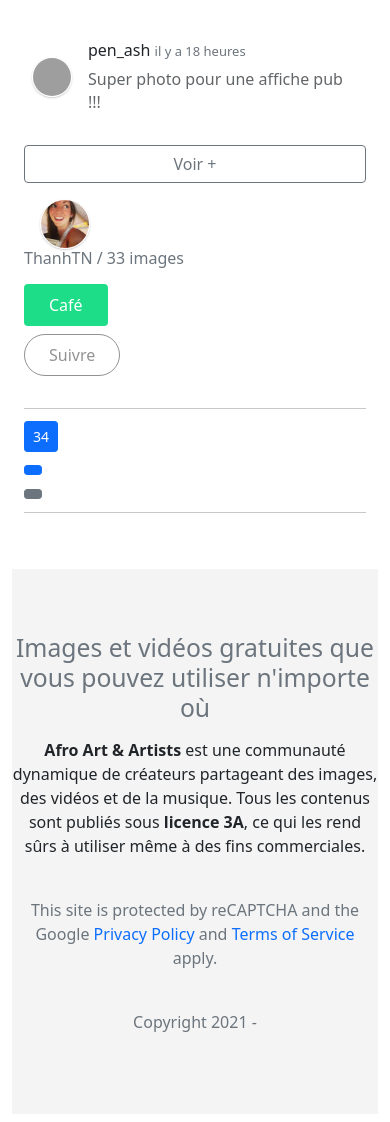
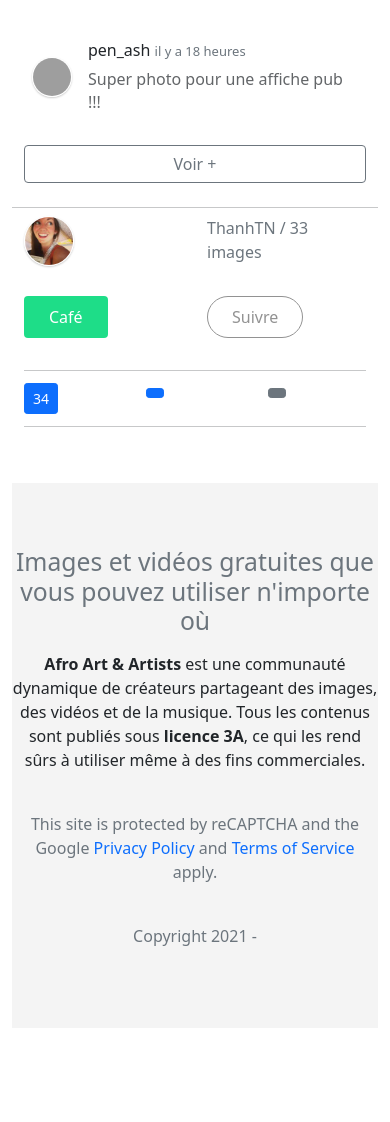
Before and after one commit to j2B237/Bank_Image_App, a Flask app: page /image/1 in a window 390 px wide. Shown: the part 1125-2247 px from the top of the page. After the commit the page ends 2071 px from the top, so only its background shows below. Run offline with Flask 2, Linux system fonts and the light colour scheme; some libraries are stand-ins or nearby versions; grey boxes are pictures that could not be loaded.

Commit message:
update layout

```diff
--- a/Application/templates/catalogue/view_image.html
+++ b/Application/templates/catalogue/view_image.html
@@ -91,18 +91,25 @@
 
         <div class="col-lg-1"></div>
 
+        <hr class="my-2 d-block d-lg-none">
         <div class="col-lg-4">
             <div class="row">
                 <div class="col-lg-3">
-                    <img src="{{ url_for('static', filename='img/profile/28.jpg') }}" class="avatar-bordered-lg ms-3" />
+                    <div class="row">
+                        <div class="col">
+                            <img src="{{ url_for('static', filename='img/profile/28.jpg') }}" class="avatar-bordered-lg" />
+                        </div>
+                        <div class="col">
+                            <p class="text-muted">ThanhTN / 33 images</p>
+                        </div>
+                    </div>
                 </div>
                 <div class="col-lg-6">
-                    <h6 class="text-muted">ThanhTN / 33 images</h6>
                     <div class="row my-3">
-                        <div class="col-xs-5 col-sm-5 col-md-5 col-lg-6">
+                        <div class="col-6">
                             <a href="" class="btn btn-flat mb-2">Café</a>
                         </div>
-                        <div class="col-xs-5 col-sm-5 col-md-5 col-lg-6">
+                        <div class="col-6">
                             <a href="" class="btn btn-ghost mb-2">Suivre</a>
                         </div>
                     </div>
@@ -110,18 +117,18 @@
             </div>
             <hr class="tex-muted my-2">
             <div class="row">
-                <div class="col-lg-4">
+                <div class="col">
                     <a href="" class="btn btn-primary btn-sm my-1">
                         <span class="iconify" data-icon="ant-design:like-outlined"></span>
                         34
                     </a>
                 </div>
-                <div class="col-lg-4">
+                <div class="col">
                     <a href="" class="btn btn-primary btn-sm my-1">
                         <span class="iconify" data-icon="ep:collection-tag"></span>
                     </a>
                 </div>
-                <div class="col-lg-4">
+                <div class="col">
                     <a href="" class="btn btn-secondary btn-sm my-1">
                         <span class="iconify" data-icon="bi:share"></span>
                     </a>
```
